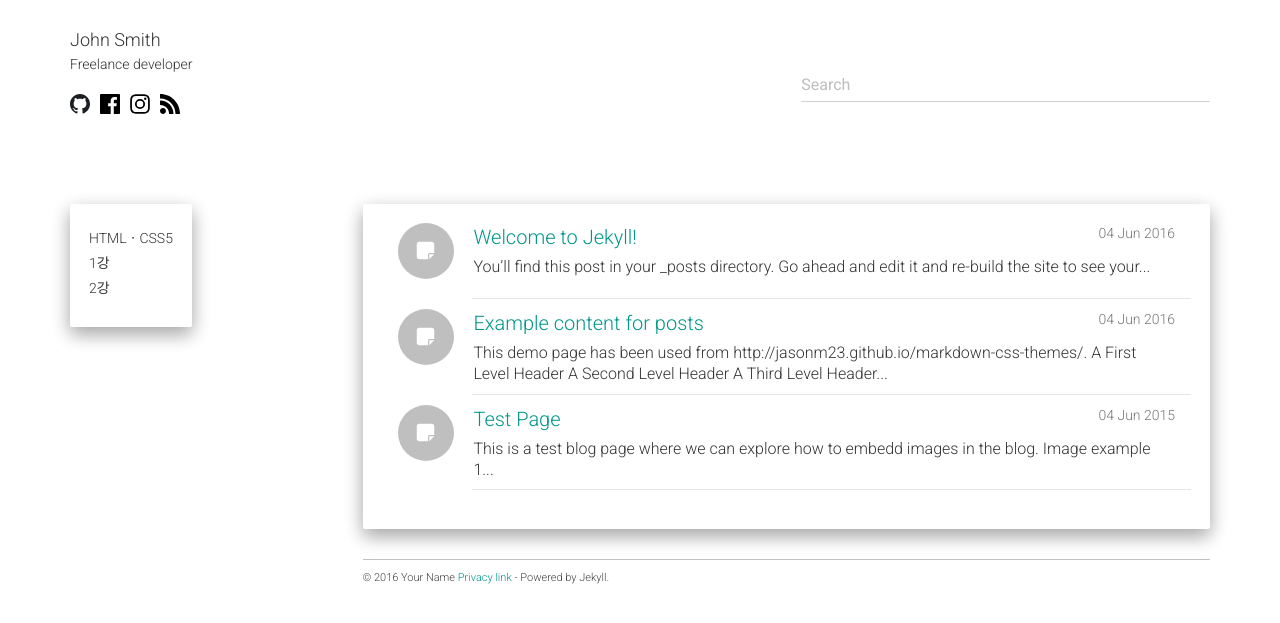
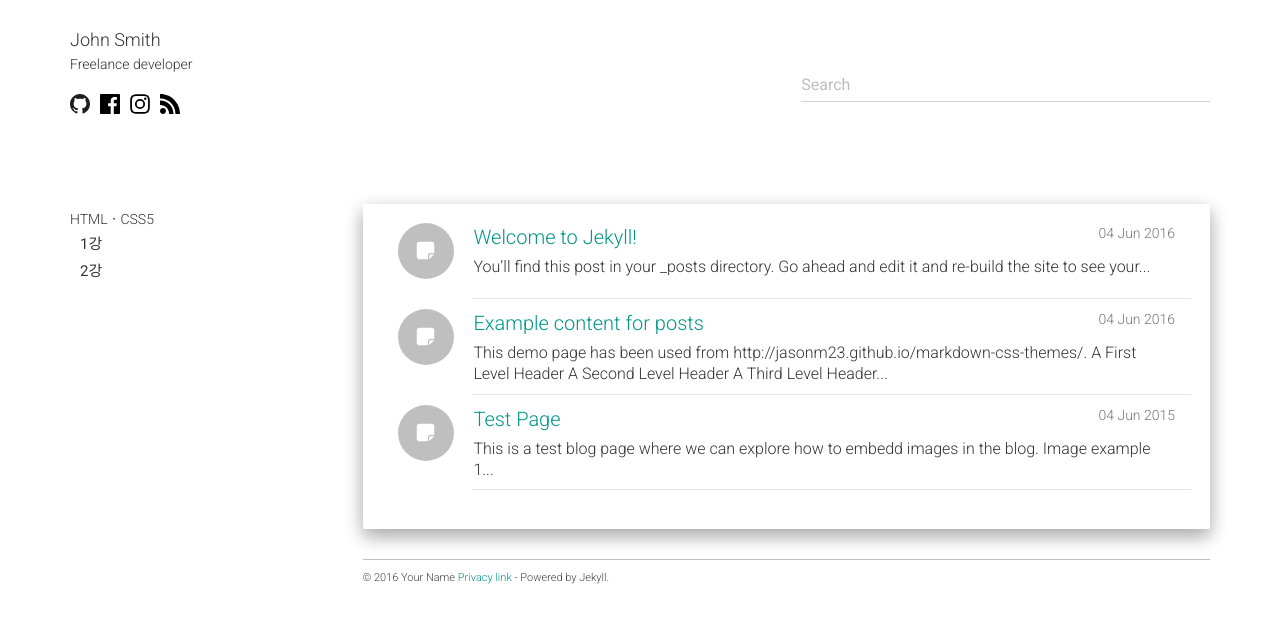
Before and after one commit to alalstjr/promote.github.io, a Jekyll site: the page built from index.html, in a window 1280 px wide. Shown: the top 623 px of the page. Built offline with Jekyll 4.4.1, drawn with Linux system fonts in a browser that asks for light colours; nearby versions of some CDN libraries; the list of posts is cut into pages by our own code.

Commit message:
Update navigation.html

```diff
--- a/_includes/navigation.html
+++ b/_includes/navigation.html
@@ -1,9 +1,13 @@
-<ul class="list-separator nav navbar-nav well {{ page.layout }}">
-	<li class="menu-a">
+<ul class="menu-ul">
+	<li class="menu-li">
 		HTMLㆍCSS5
-		<ul class="sub-a">
-			<li>1강</li>
-			<li>2강</li>
+		<ul class="sub-ul">
+			<li>
+				<a href="#">1강</a>
+			</li>
+			<li>
+				<a href="#">2강</a>
+			</li>
 		</ul>
 	</li>
 </ul>
```
